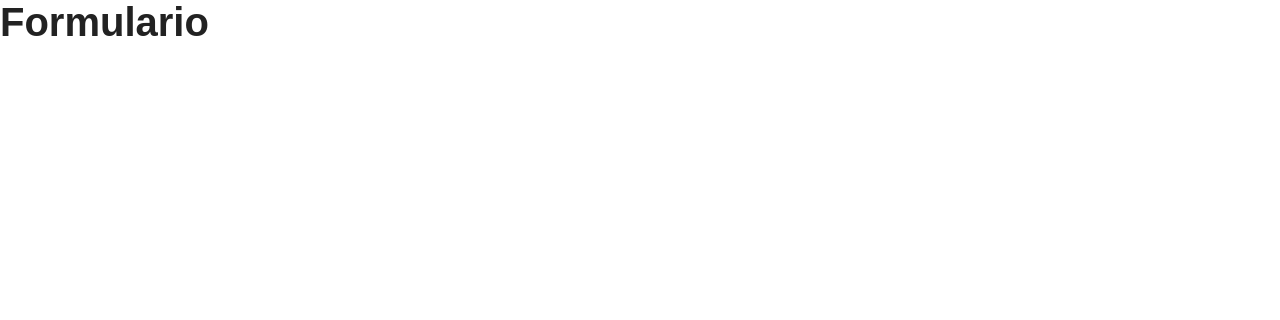
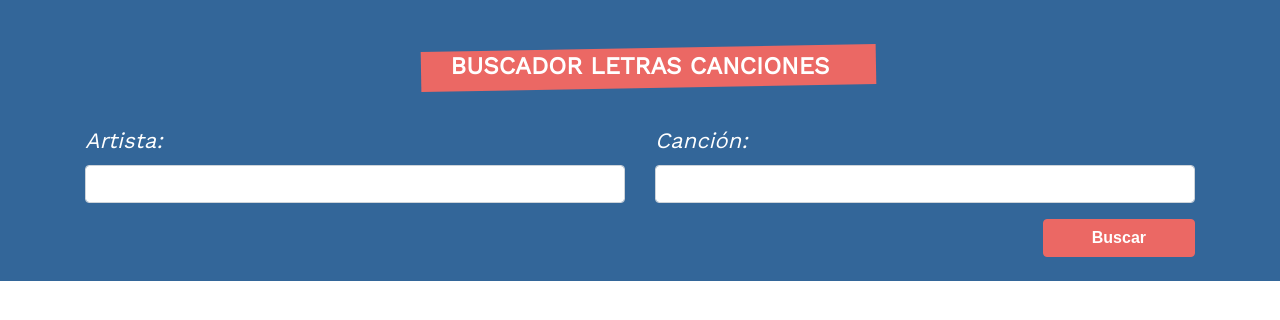
Before and after one commit to juanluna96/lyrics-react, a React (Create React App) app: page / in a window 1280 px wide. Shown: the top 320 px of the page. Built offline with nearby package versions, Linux system fonts and the light colour scheme; a web font is replaced by a local one.

Commit message:
Creando el Formulario

```diff
--- a/src/components/Formulario.js
+++ b/src/components/Formulario.js
@@ -2,7 +2,34 @@ import React from 'react'
 
 const Formulario = () => {
     return (
-        <h1>Formulario</h1>
+        <div className="bg-info">
+            <div className="container">
+                <div className="row">
+                    <form className="pt-5 pb-2 mb-3 text-white bg-transparent col card">
+                        <fieldset>
+                            <legend className="text-center font-weight-bold text-uppercase">Buscador letras Canciones</legend>
+
+                            <div className="row">
+                                <div className="col-md-6">
+                                    <div className="form-group">
+                                        <label htmlFor="artista" className="font-italic">Artista:</label>
+                                        <input id="artista" className="form-control" type="text" name="artista" />
+                                    </div>
+                                </div>
+                                <div className="col-md-6">
+                                    <div className="form-group">
+                                        <label htmlFor="cancion" className="font-italic">Canción:</label>
+                                        <input id="cancion" className="form-control" type="text" name="cancion" />
+                                    </div>
+                                </div>
+                            </div>
+
+                            <button className="float-right px-5 btn btn-primary" type="submit">Buscar</button>
+                        </fieldset>
+                    </form>
+                </div>
+            </div>
+        </div>
     )
 }
 
```
